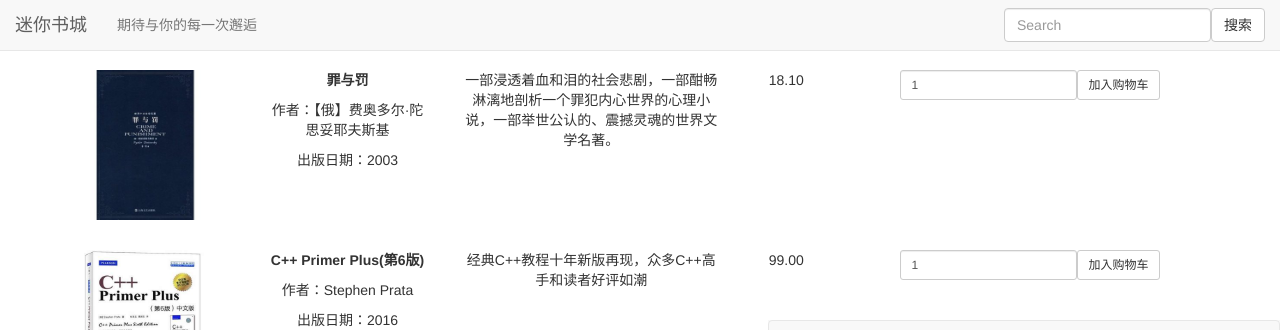
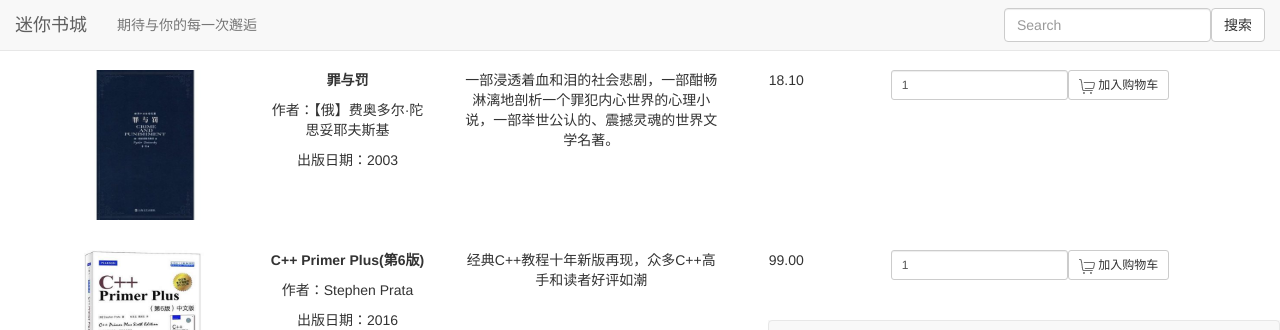
Before and after one commit to yfzm/Shopping-Cart, a Vue app: page / in a window 1280 px wide. Shown: the top 330 px of the page. Built offline with nearby package versions, Linux system fonts and the light colour scheme.

Commit message:
主页加入购物车按钮添加小图标

```diff
--- a/src/component/index.vue
+++ b/src/component/index.vue
@@ -20,7 +20,6 @@
         <!--body-->
         <div class="text-center">
             <s-item v-for="item in items" v-bind:single-item="item" v-on:addItem="addToCart"></s-item>
-            <!--<s-item v-for="item in items" v-bind:single-item="item" v-on:convert="convertCad"></s-item>-->
         </div>
 
     </div>
--- a/src/component/item.vue
+++ b/src/component/item.vue
@@ -23,11 +23,10 @@
 
                 <div class="form-inline">
                     <input type="number" class="form-control input-sm item-num" v-model="itemNum" title="购买数量">
-                    <a class="btn btn-default btn-sm item-button" @click="addToCart"><i class="icon-shopping-cart"></i> 加入购物车</a>
+                    <a class="btn btn-default btn-sm item-button" @click="addToCart"><img src="../assets/cart_mini.png" alt=""> 加入购物车</a>
                 </div>
 
             </div>
-            <!--<div class="clearfix"></div>-->
         </div>
         <div class="spacing"></div>
     </div>
```
Also changed, not shown: src/assets/cart_mini.png (added).
